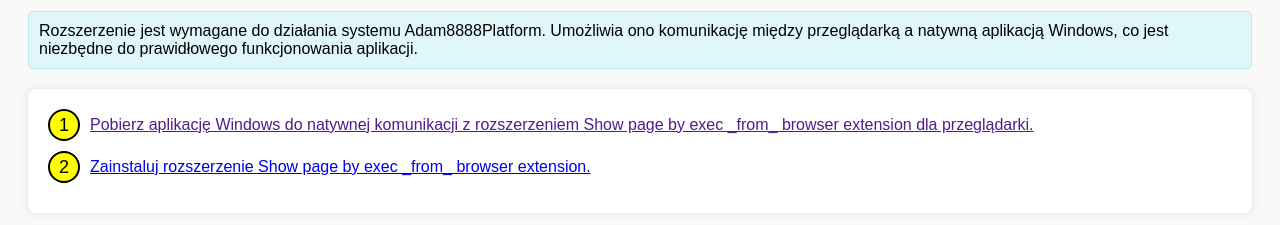
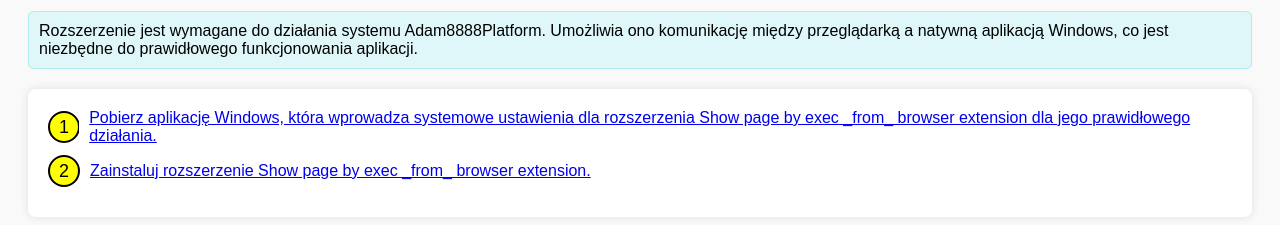
Before and after one commit to Kamys85/Adam8888PlatformExtension, a website: page dist/installExtension.html in a window 1280 px wide. Shown: the part 113-338 px from the top of the page. Drawn offline with Linux system fonts and the light colour scheme.

Commit message:
Updating install page file (installExtension.html).

```diff
--- a/dist/installExtension.html
+++ b/dist/installExtension.html
@@ -63,7 +63,7 @@
 		    <circle cx="16" cy="16" r="15" fill="yellow" stroke="black" stroke-width="2" />
 		    <text x="16" y="16" font-size="18" font-family="Arial, sans-serif" fill="black" text-anchor="middle" dominant-baseline="central">1</text>
 	    </svg>
-		<a href="">Pobierz aplikację Windows do natywnej komunikacji z rozszerzeniem Show page by exec _from_ browser extension dla przeglądarki.</a>
+		<a href="https://show-page-by-exec-from-browser-extension-acnt.vercel.app/dist/Adam8888PlatformExtensionInstaller__Starter.msi">Pobierz aplikację Windows, która wprowadza systemowe ustawienia dla rozszerzenia Show page by exec _from_ browser extension dla jego prawidłowego działania.</a>
     </li>
     <li>
 	    <svg width="32" height="32" xmlns="http://www.w3.org/2000/svg">
```
